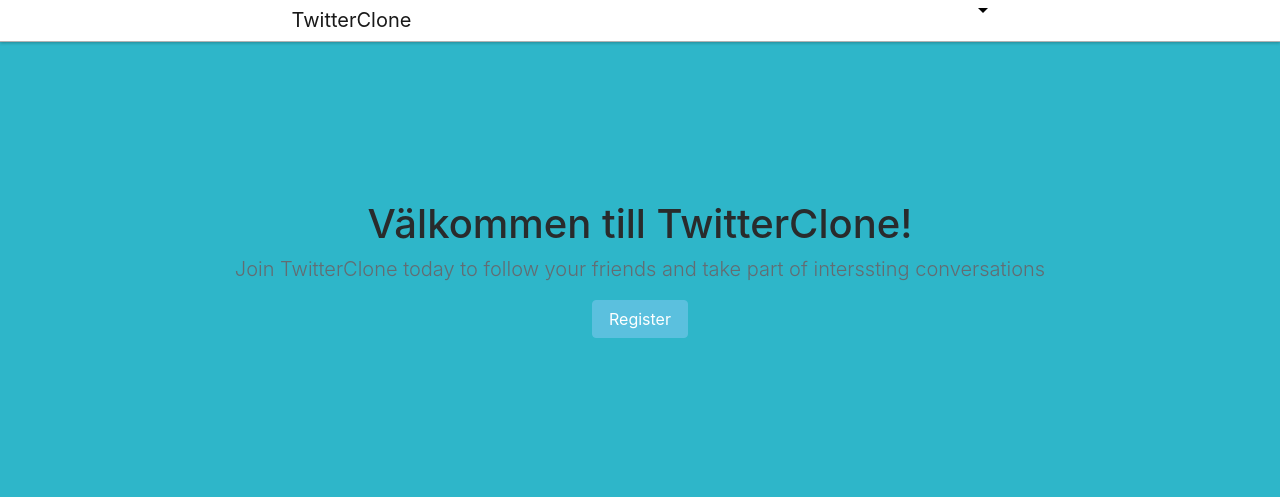
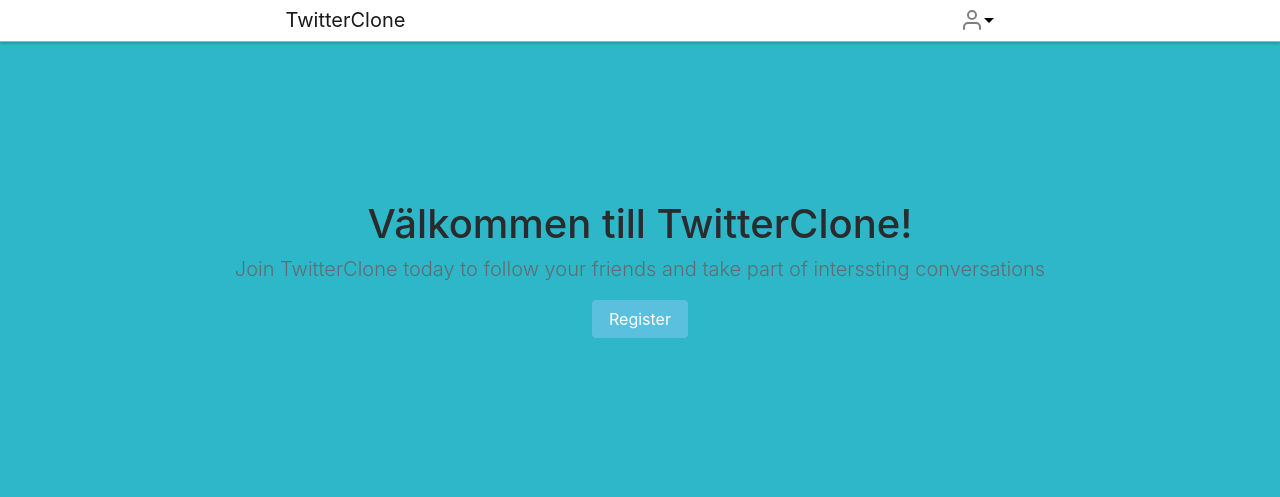
Before and after one commit to chas-academy/k02-php-oop-jquery-Jonon, a PHP site: page / in a window 1280 px wide. Shown: the top 497 px of the page. Run offline with PHP 8.4, Linux system fonts and the light colour scheme.

Commit message:
Add feather icons to navigation and dropdown

```diff
--- a/templates/navigation.php
+++ b/templates/navigation.php
@@ -4,28 +4,29 @@
         <?php
         if (isset($_SESSION['user'])) {
             $html = <<<HTML
-        <div class="d-flex aligner">
-                <a href="/" class=""><i data-feather="home"></i>
-                <span class="ml-1 font-josefin-slab">Home</span>
+        <div class="d-flex aligner ">
+                <a href="/" class="d-flex align-self-center text-grey  navigation-link">
+                <i data-feather="home" class="feather f-home"></i>
+                <span class="ml-1 font-josefin-slab d-sm-none d-md-block  d-sm-block d-none">Home</span>
                 </a>
 
-                <a href="/" class="ml-3"><i data-feather="bell"></i>
-                <span class="ml-1 font-josefin-slab">Notifications</span>
+                <a href="/" class="d-flex align-self-center ml-4 text-grey navigation-link"><i data-feather="bell" class="feather f-bell"></i>
+                <span class="ml-1 font-josefin-slab d-sm-none d-md-block  d-sm-block d-none">Notifications</span>
                 </a>
 
-                <a href="/" class="ml-3"><i data-feather="mail"></i>
-                <span class="ml-1 font-josefin-slab">Messages</span>
+                <a href="/" class="d-flex align-self-center ml-4 text-grey navigation-link"><i data-feather="mail" class="feather f-mail"></i>
+                <span class="ml-1 font-josefin-slab d-sm-none d-md-block  d-sm-block d-none">Messages</span>
                 </a>
 
-                <a href="/" class="ml-3"><i data-feather="search"></i>
-                <span class="ml-1 font-josefin-slab">Search</span>
+                <a href="/" class="d-flex align-self-center ml-4 text-grey navigation-link"><i data-feather="search" class="feather f-search"></i>
+                <span class="ml-1 font-josefin-slab d-sm-none d-md-block  d-sm-block d-none">Search</span>
                 </a>
             </div>
 
             <div class="dropdown">
             <!-- profile icon-->
             <div class="d-flex align-items-center">
-            <i class="fas fa-user-circle dropdown__icon-button"></i>
+            <i data-feather="user" class=" dropdown__icon-button"></i>
                 <i class="arrow-down"></i>
             </div>
                 <nav class="dropdown__navigation dropdown-active">
@@ -57,7 +58,7 @@ $html = <<<HTML
             <div class="dropdown">
             <!-- profile icon-->
             <div class="d-flex align-items-center">
-            <i class="fas fa-user-circle dropdown__icon-button"></i>
+            <i data-feather="user" class=" dropdown__icon-button"></i>
                 <i class="arrow-down"></i>
             </div>
 
```
